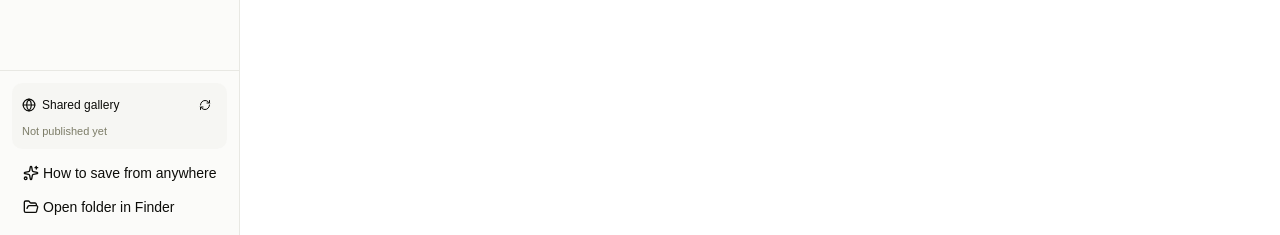
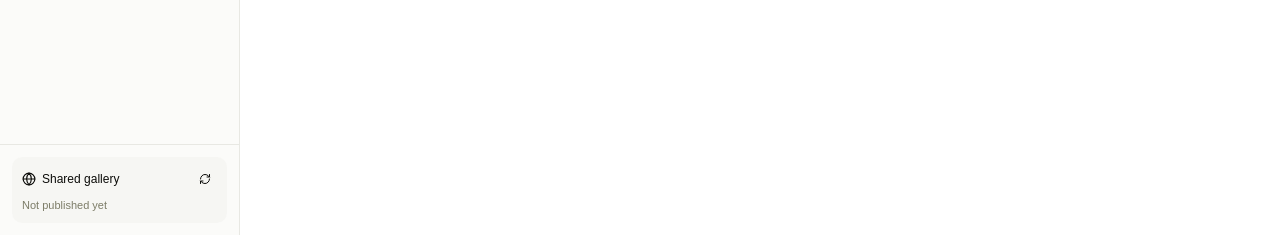
Before and after one commit to IpshitaChatterjee/Inspo, a React (Vite) app: page / in a window 1280 px wide. Shown: the part 565-800 px from the top of the page. Built offline with nearby package versions, Linux system fonts and the light colour scheme; no server answers.

Commit message:
Remove How to save and Open folder from the sidebar
The sidebar footer now only shows the shared gallery status. The
saving guide is still offered on the empty-library screen.

Co-Authored-By: Claude Opus 5.5 (1M context) <noreply@anthropic.com>

```diff
--- a/src/App.tsx
+++ b/src/App.tsx
@@ -218,7 +218,6 @@ export function App() {
             setView(next)
             window.scrollTo({ top: 0 })
           }}
-          onHelp={() => setHelp(true)}
         />
 
         <main className="flex min-w-0 flex-1 flex-col">
--- a/src/components/app-sidebar.tsx
+++ b/src/components/app-sidebar.tsx
@@ -1,7 +1,6 @@
 import * as React from "react"
 import { motion } from "motion/react"
 import {
-  FolderOpenIcon,
   HashIcon,
   LayersIcon,
   MoreHorizontalIcon,
@@ -34,7 +33,6 @@ type AppSidebarProps = {
   view: View
   publish: PublishState | null
   onView: (view: View) => void
-  onHelp: () => void
   onPublish: () => void
 }
 
@@ -66,7 +64,6 @@ export function AppSidebar({
   view,
   publish,
   onView,
-  onHelp,
   onPublish,
 }: AppSidebarProps) {
   const [renaming, setRenaming] = React.useState<string | null>(null)
@@ -192,26 +189,8 @@ export function AppSidebar({
       </nav>
 
       {!GALLERY && (
-        <div className="flex flex-col gap-0.5 border-t border-sidebar-border p-3">
+        <div className="border-t border-sidebar-border p-3">
           <GalleryStatus state={publish} onPublish={onPublish} />
-          <Button
-            variant="ghost"
-            size="sm"
-            className="mt-1.5 justify-start"
-            onClick={onHelp}
-          >
-            <SparklesIcon />
-            How to save from anywhere
-          </Button>
-          <Button
-            variant="ghost"
-            size="sm"
-            className="justify-start"
-            onClick={() => void api.reveal()}
-          >
-            <FolderOpenIcon />
-            Open folder in Finder
-          </Button>
         </div>
       )}
     </aside>
```
